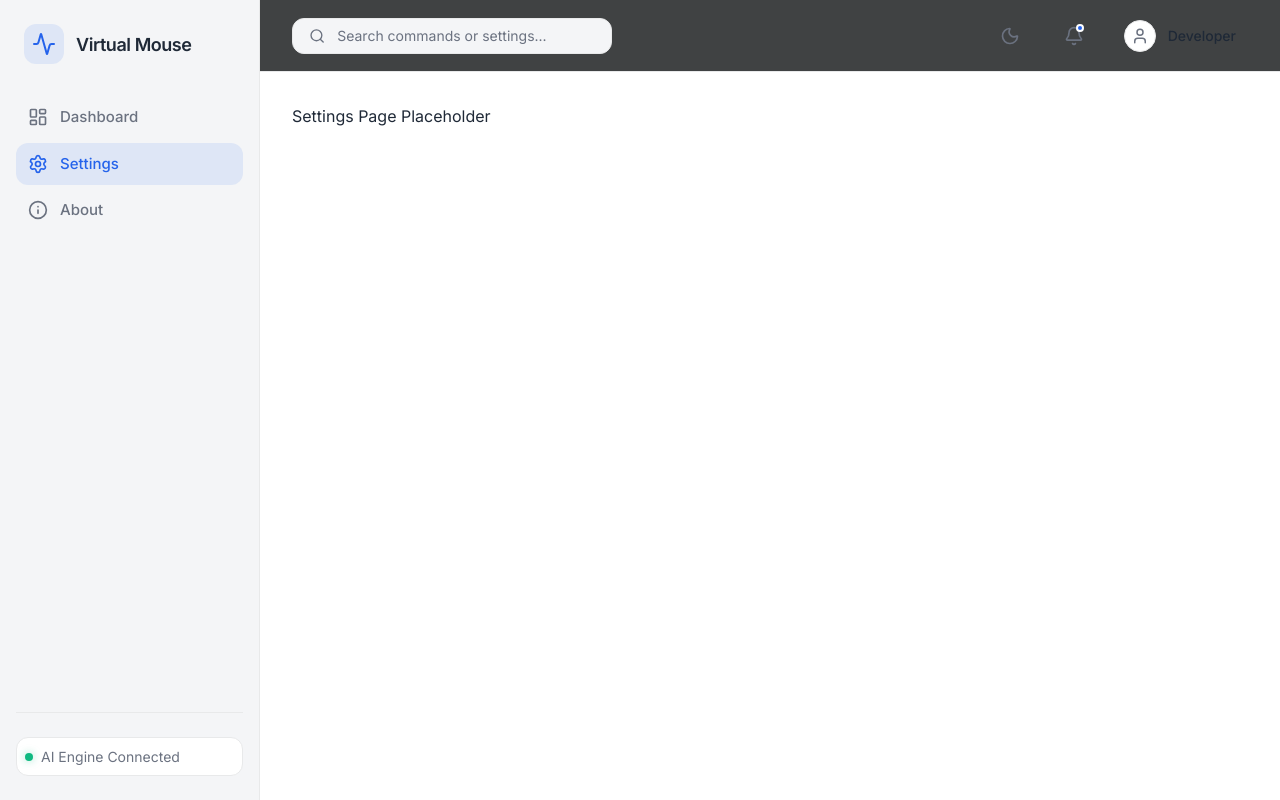
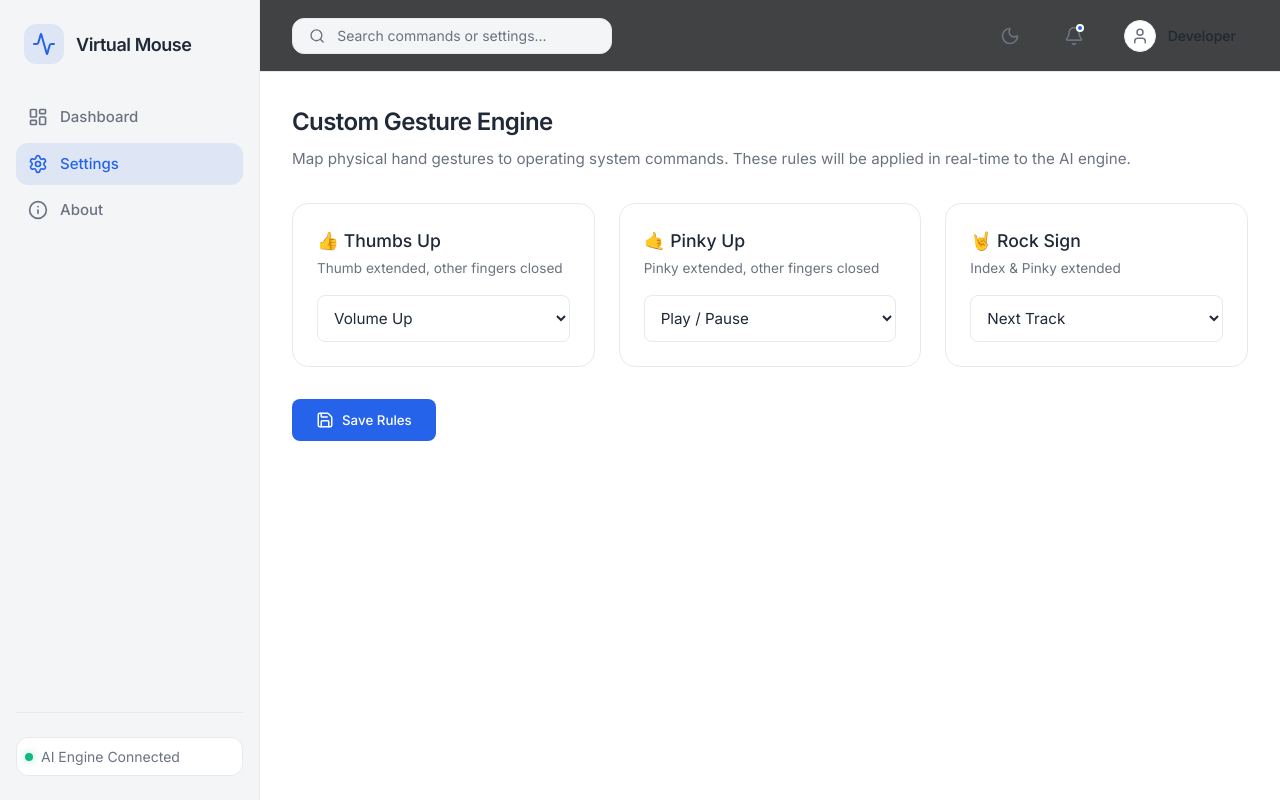
Before and after one commit to AyanSayyad07/AI-Virtual-Mouse, a React app in the folder frontend/: page /settings in a window 1280 px wide. Built offline with nearby package versions, Linux system fonts and the light colour scheme; the HTML template or start-up script is replaced by a standard one.

Commit message:
Implement Custom Gesture Engine and Settings UI

```diff
--- a/frontend/src/App.jsx
+++ b/frontend/src/App.jsx
@@ -3,6 +3,7 @@ import { Routes, Route } from 'react-router-dom';
 import Sidebar from './components/Sidebar/Sidebar';
 import Navbar from './components/Navbar/Navbar';
 import Dashboard from './pages/Dashboard';
+import Settings from './pages/Settings';
 
 function App() {
   const [isDarkMode, setIsDarkMode] = useState(false);
@@ -24,7 +25,7 @@ function App() {
         <Navbar isDarkMode={isDarkMode} toggleTheme={toggleTheme} />
         <Routes>
           <Route path="/" element={<Dashboard />} />
-          <Route path="/settings" element={<div style={{padding: '2rem'}}>Settings Page Placeholder</div>} />
+          <Route path="/settings" element={<Settings />} />
           <Route path="/about" element={<div style={{padding: '2rem'}}>About Page Placeholder</div>} />
         </Routes>
       </div>
--- /dev/null
+++ b/frontend/src/pages/Settings.css
@@ -0,0 +1,96 @@
+.settings-page {
+  padding: 2rem;
+  animation: fadeIn 0.4s ease;
+}
+
+.settings-page h2 {
+  font-size: 1.5rem;
+  font-weight: 600;
+  color: var(--text-primary);
+  margin-bottom: 0.5rem;
+}
+
+.settings-desc {
+  color: var(--text-muted);
+  font-size: 0.95rem;
+  margin-bottom: 2rem;
+}
+
+.settings-grid {
+  display: grid;
+  grid-template-columns: repeat(auto-fill, minmax(300px, 1fr));
+  gap: 1.5rem;
+  margin-bottom: 2rem;
+}
+
+.setting-card {
+  background-color: var(--surface-bg);
+  border-radius: 16px;
+  padding: 1.5rem;
+  border: 1px solid var(--border-color);
+  box-shadow: var(--card-shadow);
+  display: flex;
+  flex-direction: column;
+  gap: 1rem;
+}
+
+.setting-header h3 {
+  font-size: 1.1rem;
+  font-weight: 500;
+  color: var(--text-primary);
+  margin-bottom: 0.25rem;
+}
+
+.setting-header p {
+  font-size: 0.85rem;
+  color: var(--text-muted);
+}
+
+.setting-card select {
+  padding: 0.75rem;
+  border-radius: 8px;
+  background-color: var(--bg-color);
+  border: 1px solid var(--border-color);
+  color: var(--text-primary);
+  font-family: inherit;
+  font-size: 0.95rem;
+  cursor: pointer;
+  outline: none;
+  transition: all 0.2s ease;
+}
+
+.setting-card select:focus {
+  border-color: var(--primary-accent);
+}
+
+.settings-footer {
+  display: flex;
+  align-items: center;
+  gap: 1rem;
+}
+
+.save-btn {
+  display: flex;
+  align-items: center;
+  gap: 0.5rem;
+  padding: 0.75rem 1.5rem;
+  background-color: var(--primary-accent);
+  color: white;
+  border: none;
+  border-radius: 8px;
+  font-weight: 500;
+  cursor: pointer;
+  transition: all 0.2s ease;
+}
+
+.save-btn:hover {
+  filter: brightness(1.1);
+  transform: translateY(-1px);
+}
+
+.save-status {
+  color: var(--secondary-accent);
+  font-size: 0.9rem;
+  font-weight: 500;
+  animation: fadeIn 0.3s ease;
+}
--- a/frontend/src/pages/Settings.jsx
+++ b/frontend/src/pages/Settings.jsx
@@ -0,0 +1,101 @@
+import { useState, useEffect } from 'react';
+import socketService from '../services/socketService';
+import { Save } from 'lucide-react';
+import './Settings.css';
+
+const Settings = () => {
+  const [gestureMap, setGestureMap] = useState({
+    thumbs_up: 'volumeup',
+    pinky_up: 'playpause',
+    rock_sign: 'nexttrack'
+  });
+
+  const [saveStatus, setSaveStatus] = useState('');
+
+  useEffect(() => {
+    const saved = localStorage.getItem('gestureRules');
+    if (saved) {
+      setGestureMap(JSON.parse(saved));
+    }
+  }, []);
+
+  const handleChange = (gesture, action) => {
+    setGestureMap(prev => ({ ...prev, [gesture]: action }));
+  };
+
+  const handleSave = () => {
+    localStorage.setItem('gestureRules', JSON.stringify(gestureMap));
+    socketService.socket.emit('update_gesture_rules', gestureMap);
+    setSaveStatus('Saved successfully!');
+    setTimeout(() => setSaveStatus(''), 2000);
+  };
+
+  return (
+    <div className="settings-page">
+      <h2>Custom Gesture Engine</h2>
+      <p className="settings-desc">Map physical hand gestures to operating system commands. These rules will be applied in real-time to the AI engine.</p>
+
+      <div className="settings-grid">
+        <div className="setting-card">
+          <div className="setting-header">
+            <h3>👍 Thumbs Up</h3>
+            <p>Thumb extended, other fingers closed</p>
+          </div>
+          <select
+            value={gestureMap.thumbs_up}
+            onChange={(e) => handleChange('thumbs_up', e.target.value)}
+          >
+            <option value="none">None</option>
+            <option value="volumeup">Volume Up</option>
+            <option value="volumedown">Volume Down</option>
+            <option value="playpause">Play / Pause</option>
+            <option value="nexttrack">Next Track</option>
+          </select>
+        </div>
+
+        <div className="setting-card">
+          <div className="setting-header">
+            <h3>🤙 Pinky Up</h3>
+            <p>Pinky extended, other fingers closed</p>
+          </div>
+          <select
+            value={gestureMap.pinky_up}
+            onChange={(e) => handleChange('pinky_up', e.target.value)}
+          >
+            <option value="none">None</option>
+            <option value="volumeup">Volume Up</option>
+            <option value="volumedown">Volume Down</option>
+            <option value="playpause">Play / Pause</option>
+            <option value="nexttrack">Next Track</option>
+          </select>
+        </div>
+
+        <div className="setting-card">
+          <div className="setting-header">
+            <h3>🤘 Rock Sign</h3>
+            <p>Index & Pinky extended</p>
+          </div>
+          <select
+            value={gestureMap.rock_sign}
+            onChange={(e) => handleChange('rock_sign', e.target.value)}
+          >
+            <option value="none">None</option>
+            <option value="volumeup">Volume Up</option>
+            <option value="volumedown">Volume Down</option>
+            <option value="playpause">Play / Pause</option>
+            <option value="nexttrack">Next Track</option>
+          </select>
+        </div>
+      </div>
+
+      <div className="settings-footer">
+        <button className="save-btn" onClick={handleSave}>
+          <Save size={18} /> Save Rules
+        </button>
+        {saveStatus && <span className="save-status">{saveStatus}</span>}
+      </div>
+    </div>
+  );
+};
+
+export default Settings;
```
Also changed, not shown: 2 other files (tests, documents, lock files or other folders).
